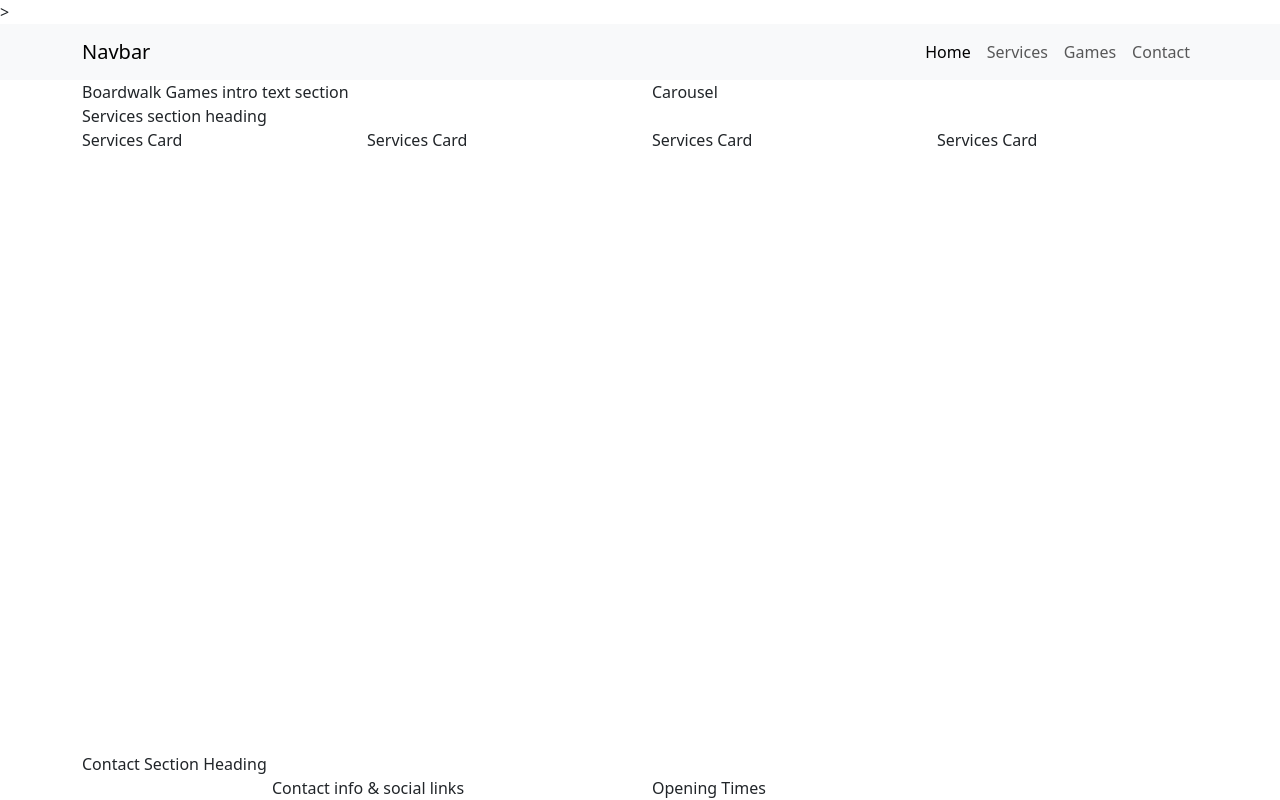
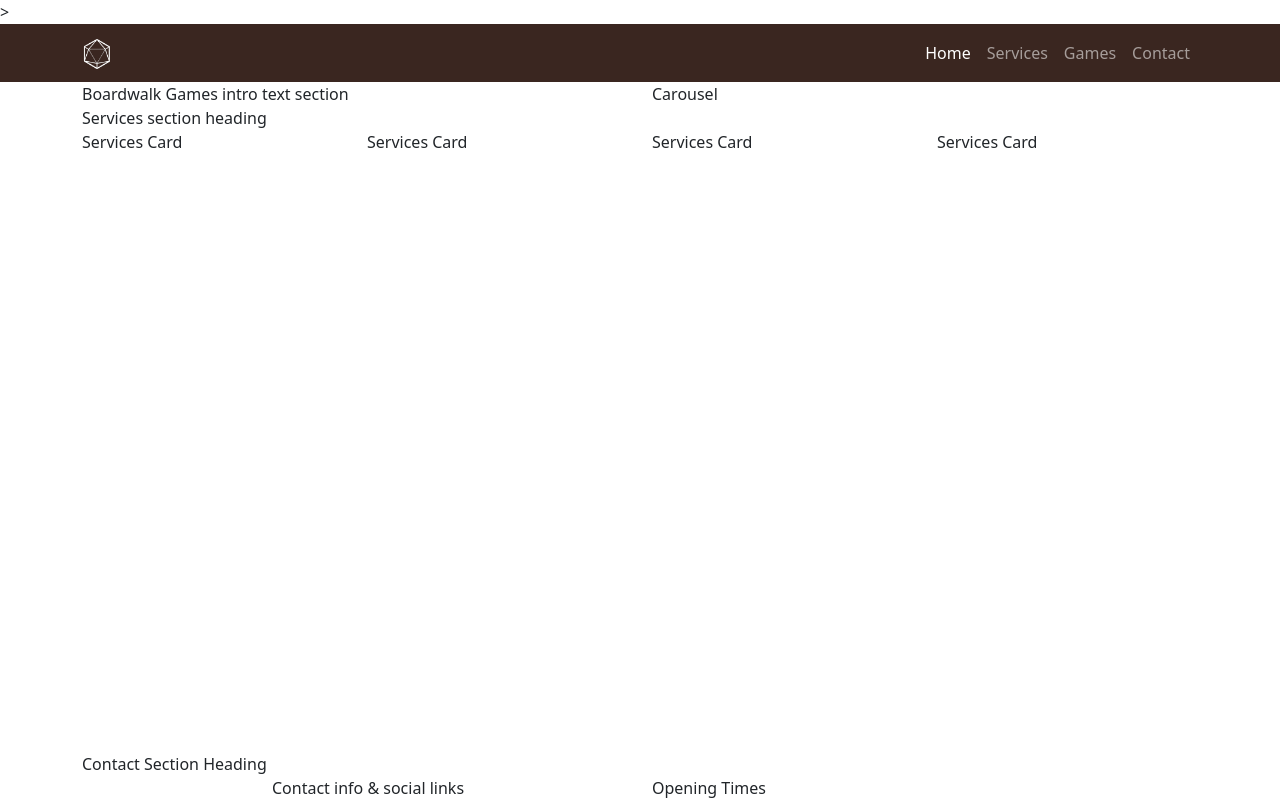
Before and after one commit to Mikej87/boardwalk-games, a plain HTML site: page index.html in a window 1280 px wide. Drawn offline with nearby package versions, Linux system fonts and the light colour scheme; a web font is replaced by a local one.

Commit message:
added logo styled navbar

```diff
--- a/assets/css/style.css
+++ b/assets/css/style.css
@@ -13,6 +13,19 @@
     color: var(--highlight-color);
 }
 
+/* Navbar */
+
+#navbar {
+    background-color: var(--primary-color);
+}
+
+#navbar .logo {
+    width: 30px;
+}
+
+.navbar {
+    background-color: var(--primary-color);
+}
 
 body {
     font-family: var(--primary-font);
--- a/index.html
+++ b/index.html
@@ -33,9 +33,11 @@
   </head>
   <body class="d-flex flex-column min-vh-100">
     <!--Navigation-->
-    <nav class="navbar navbar-expand-lg bg-body-tertiary">
+    <nav id="navbar" class="navbar navbar-expand-lg" data-bs-theme="dark">
       <div class="container">
-        <a class="navbar-brand" href="index.html">Navbar</a>
+        <a class="navbar-brand" href="index.html"
+          ><img src="assets/images/logo-sm-white.png" class="logo" alt="Boar" />
+        </a>
         <button
           class="navbar-toggler"
           type="button"
```
